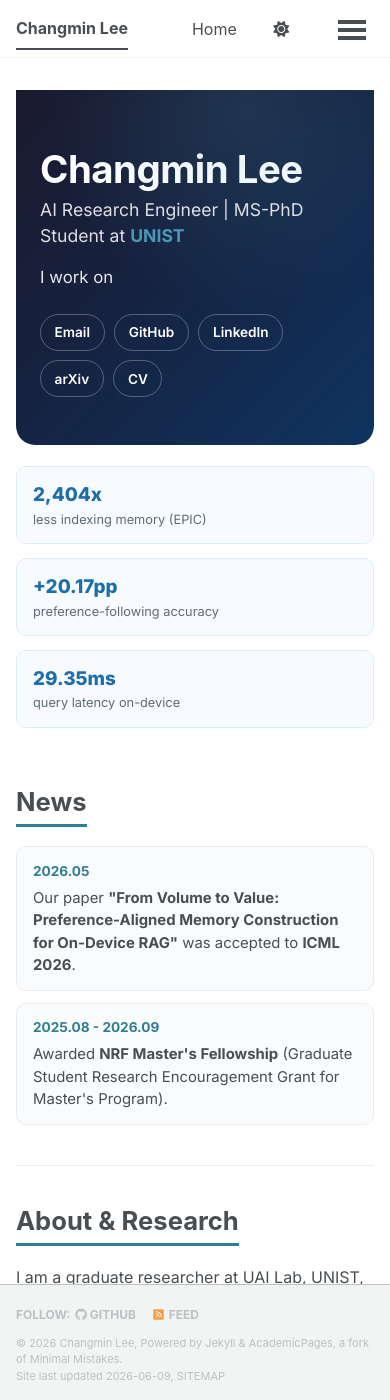
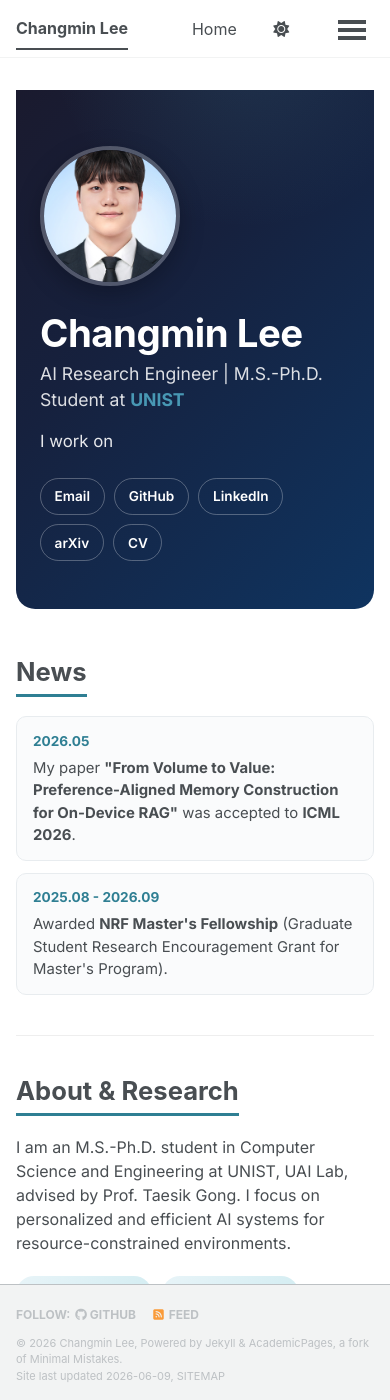
Before and after one commit to CkdalsKong/CkdalsKong.github.io, a Jekyll site: the page built from _pages/about.md, in a window 390 px wide and 1400 px high. Built offline with Jekyll 4.4.1, drawn with Linux system fonts in a browser that asks for light colours; a script bundle is joined from its source files by our own code; library files that are not in the unit come from our copies; some of the changed text lies outside the part shown.

Commit message:
Fix homepage structure and content alignment
- Move EPIC and Transition-Level Memory to Graduate Research section
- Remove EPIC demo and front metrics strip
- Restore profile photo in hero section and update news phrasing to first-person
- Update Transition-Level Memory authors to include Taehwan Park, Jongwon Lee, Taesik Gong
- Correct teaching entries and course codes (CSE351, NOVA508)
- Update experience wording to MS-PhD student and add KNU lab internship
- Remove ICML acceptance from honors and keep fellowship/award items
- Add requested Graduate PBL and LG project entries
- Refresh navigation to match new section structure

Co-authored-by: Cursor <cursoragent@cursor.com>

````diff
--- a/_data/navigation.yml
+++ b/_data/navigation.yml
@@ -14,8 +14,8 @@ main:
   - title: "Publications"
     url: "/#publications"
 
-  - title: "EPIC Demo"
-    url: "/#epic-demo"
+  - title: "Graduate"
+    url: "/#graduate"
 
   - title: "Projects"
     url: "/#projects"
--- a/_includes/footer/custom.html
+++ b/_includes/footer/custom.html
@@ -3,13 +3,6 @@
 <!-- Support for MatJax -->
 <script defer src="https://cdnjs.cloudflare.com/polyfill/v3/polyfill.min.js?features=es6"></script>
 <script defer src="https://cdn.jsdelivr.net/npm/mathjax@3/es5/tex-mml-chtml.js" id="MathJax-script"></script>
-
-<!-- Support for Mermaid -->
-<script type="module">
-    import mermaid from 'https://cdn.jsdelivr.net/npm/mermaid@11/dist/mermaid.esm.min.mjs';
-    mermaid.initialize({startOnLoad:true, theme:'default'});
-    await mermaid.run({querySelector:'code.language-mermaid'});
-</script>
 
 <!-- Scroll reveal animation -->
 <script>
@@ -65,40 +58,6 @@ document.addEventListener("DOMContentLoaded", function () {
       btn.textContent = open ? "Hide Abstract" : "Show Abstract";
     });
   });
-
-  /* EPIC conceptual mini demo */
-  var runDemoBtn = document.getElementById("run-epic-demo");
-  var demoOut = document.getElementById("demo-output");
-  if (runDemoBtn && demoOut) {
-    runDemoBtn.addEventListener("click", function () {
-      var queryEl = document.getElementById("demo-query");
-      var prefEl = document.getElementById("demo-pref");
-      var query = queryEl && queryEl.value ? queryEl.value.trim() : "";
-      var pref = prefEl ? prefEl.value : "concise";
-      if (!query) {
-        demoOut.textContent = "Please enter a query first.";
-        return;
-      }
-
-      var styleHint = {
-        concise: "Return a short and practical answer with 2-3 bullets.",
-        technical: "Return a technical answer with trade-offs and constraints.",
-        budget: "Prioritize affordable options and justify cost/performance."
-      }[pref] || "Return a practical answer.";
-
-      demoOut.textContent =
-        "[EPIC Pipeline]\n" +
-        "1) Query received: " + query + "\n" +
-        "2) Preference signal: " + pref + "\n" +
-        "3) Preference-aligned memory chunks retrieved from compact index\n" +
-        "4) Prompt assembled with user preference + relevant memory\n" +
-        "5) Generation style policy: " + styleHint + "\n\n" +
-        "[Example Response Skeleton]\n" +
-        "- Option A: ...\n" +
-        "- Option B: ...\n" +
-        "- Why this matches preference: ...";
-    });
-  }
 });
 </script>
 
--- a/_pages/about.md
+++ b/_pages/about.md
@@ -8,34 +8,22 @@ redirect_from:
 ---
 
 <section id="home" class="home-section hero-section">
-  <div class="hero-content">
-    <h1>Changmin Lee</h1>
-    <p class="hero-subtitle">AI Research Engineer | MS-PhD Student at <strong>UNIST</strong></p>
-    <p class="typed-wrapper">
-      I work on <span class="typed-text"></span><span class="typed-cursor">|</span>
-    </p>
-    <div class="quick-links">
-      <a class="btn-link" href="mailto:lchm1106@unist.ac.kr">Email</a>
-      <a class="btn-link" href="https://github.com/CkdalsKong" target="_blank" rel="noopener noreferrer">GitHub</a>
-      <a class="btn-link" href="https://www.linkedin.com/in/changmin0lee/" target="_blank" rel="noopener noreferrer">LinkedIn</a>
-      <a class="btn-link" href="https://arxiv.org/abs/2605.18271" target="_blank" rel="noopener noreferrer">arXiv</a>
-      <a class="btn-link" href="/files/CV.pdf">CV</a>
+  <div class="hero-inner">
+    <img class="hero-photo" src="/images/profile.png" alt="Changmin Lee" width="140" height="140"/>
+    <div class="hero-content">
+      <h1>Changmin Lee</h1>
+      <p class="hero-subtitle">AI Research Engineer | M.S.-Ph.D. Student at <strong>UNIST</strong></p>
+      <p class="typed-wrapper">
+        I work on <span class="typed-text"></span><span class="typed-cursor">|</span>
+      </p>
+      <div class="quick-links">
+        <a class="btn-link" href="mailto:lchm1106@unist.ac.kr">Email</a>
+        <a class="btn-link" href="https://github.com/CkdalsKong" target="_blank" rel="noopener noreferrer">GitHub</a>
+        <a class="btn-link" href="https://www.linkedin.com/in/changmin0lee/" target="_blank" rel="noopener noreferrer">LinkedIn</a>
+        <a class="btn-link" href="https://arxiv.org/abs/2605.18271" target="_blank" rel="noopener noreferrer">arXiv</a>
+        <a class="btn-link" href="/files/CV.pdf">CV</a>
+      </div>
     </div>
-  </div>
-</section>
-
-<section class="home-section metric-strip" data-animate>
-  <div class="metric-item">
-    <div class="metric-value">2,404x</div>
-    <div class="metric-label">less indexing memory (EPIC)</div>
-  </div>
-  <div class="metric-item">
-    <div class="metric-value">+20.17pp</div>
-    <div class="metric-label">preference-following accuracy</div>
-  </div>
-  <div class="metric-item">
-    <div class="metric-value">29.35ms</div>
-    <div class="metric-label">query latency on-device</div>
   </div>
 </section>
 
@@ -44,7 +32,7 @@ redirect_from:
   <div class="news-list">
     <div class="news-item">
       <span class="news-date">2026.05</span>
-      <span class="news-text">Our paper <strong>"From Volume to Value: Preference-Aligned Memory Construction for On-Device RAG"</strong> was accepted to <strong>ICML 2026</strong>.</span>
+      <span class="news-text">My paper <strong>"From Volume to Value: Preference-Aligned Memory Construction for On-Device RAG"</strong> was accepted to <strong>ICML 2026</strong>.</span>
     </div>
     <div class="news-item">
       <span class="news-date">2025.08 - 2026.09</span>
@@ -56,7 +44,8 @@ redirect_from:
 <section id="research" class="home-section" data-animate>
   <h2>About & Research</h2>
   <p>
-    I am a graduate researcher at UAI Lab, UNIST, advised by Prof. Taesik Gong. I focus on personalized and efficient AI systems that can run under strict memory and latency constraints.
+    I am an M.S.-Ph.D. student in Computer Science and Engineering at UNIST, UAI Lab, advised by Prof. Taesik Gong.
+    I focus on personalized and efficient AI systems for resource-constrained environments.
   </p>
   <div class="research-tags">
     <span class="research-tag">Personalized AI</span>
@@ -106,8 +95,15 @@ redirect_from:
     </div>
     <button class="pub-abstract-toggle" type="button" data-target="abs-epic">Show Abstract</button>
     <div class="pub-abstract" id="abs-epic">
-      We propose EPIC, a preference-aligned memory construction framework for on-device RAG. Across four benchmarks, EPIC reduces indexing memory by 2,404x, improves preference-following accuracy by 20.17 points, and achieves 33.33x lower retrieval latency over strong baselines.
+      We propose EPIC, a preference-aligned memory construction framework for on-device RAG that selectively retains preference-relevant information and aligns retrieval toward user preferences under tight memory budgets.
     </div>
+  </div>
+
+  <div class="pub-card">
+    <span class="venue-badge venue-workshop">Preprint (Under Preparation)</span>
+    <div class="pub-title">Transition-Level Memory for GUI Agents</div>
+    <div class="pub-authors"><u>Changmin Lee</u>, Taehwan Park, Jongwon Lee, Taesik Gong</div>
+    <div class="pub-note">Transition-aware compact memory construction for mobile GUI agents.</div>
   </div>
 
   <div class="pub-card">
@@ -117,68 +113,22 @@ redirect_from:
   </div>
 
   <div class="pub-card">
-    <span class="venue-badge venue-workshop">Preprint (Under Preparation)</span>
-    <div class="pub-title">Transition-Level Memory for GUI Agents</div>
-    <div class="pub-authors"><u>Changmin Lee</u>, et al.</div>
-    <div class="pub-note">Transition-aware compact memory construction for mobile GUI agents.</div>
-  </div>
-
-  <div class="pub-card">
     <span class="venue-badge venue-workshop">Korean Multimedia Society 2024 (Poster)</span>
     <div class="pub-title">Comparison of Recycling Waste Awareness Performance by Transfer Learning Model</div>
     <div class="pub-authors">Dong-hyuk Kim, <u>Chang-min Lee</u>, et al.</div>
   </div>
 </section>
 
-<section id="epic-demo" class="home-section" data-animate>
-  <h2>EPIC Retrieval Flow</h2>
-  <p class="section-intro">
-    This is a compact representation of how EPIC transforms raw personal data into preference-aligned memory and serves low-latency retrieval for on-device generation.
-  </p>
-
-```mermaid
-flowchart LR
-  rawData[Raw_User_Data] --> select[Preference_Relevance_Filtering]
-  select --> memory[Compact_Preference_Memory]
-  memory --> index[EPIC_FAISS_Index]
-  query[User_Query] --> retrieve[Preference_Aligned_Retrieval]
-  index --> retrieve
-  retrieve --> gen[LLM_Generation]
-  gen --> response[Personalized_Response]
-```
-
-  <div class="demo-card">
-    <h3>Mini Demo (Conceptual)</h3>
-    <p>Type a query and preferred style. The demo shows how a preference-aware memory answer is composed.</p>
-    <div class="demo-grid">
-      <label for="demo-query">Query</label>
-      <input id="demo-query" type="text" placeholder="e.g., Recommend a lightweight laptop for research and coding"/>
-
-      <label for="demo-pref">Preference</label>
-      <select id="demo-pref">
-        <option value="concise">Concise and practical</option>
-        <option value="technical">Technical and detailed</option>
-        <option value="budget">Budget-first</option>
-      </select>
-    </div>
-    <button class="pub-abstract-toggle demo-run-btn" type="button" id="run-epic-demo">Run Demo</button>
-    <pre id="demo-output" class="demo-output">Demo output will appear here.</pre>
-  </div>
-</section>
-
-<section id="projects" class="home-section" data-animate>
-  <h2>Projects (Undergraduate)</h2>
+<section id="graduate" class="home-section" data-animate>
+  <h2>Graduate Research</h2>
   <div class="project-grid">
     <div class="project-card">
       <h3>EPIC</h3>
-      <p>Preference-aligned memory construction for efficient on-device RAG under strict resource constraints.</p>
-      <div class="project-result">
-        <span class="result-value">2,404x</span> lower indexing memory, <span class="result-value">+20.17pp</span> preference-following accuracy, <span class="result-value">29.35ms/query</span> on-device latency.
-      </div>
+      <p>Preference-aligned memory construction for efficient on-device RAG.</p>
       <div class="project-tags">
         <span class="project-tag">RAG</span>
         <span class="project-tag">On-Device AI</span>
-        <span class="project-tag">Memory</span>
+        <span class="project-tag">ICML 2026</span>
       </div>
       <div class="pub-links">
         <a class="pub-btn" href="https://arxiv.org/abs/2605.18271" target="_blank" rel="noopener noreferrer">arXiv</a>
@@ -195,6 +145,21 @@ flowchart LR
       </div>
     </div>
     <div class="project-card">
+      <h3>LG Electronics HS Future Technology Project</h3>
+      <p>Developed a personalized model algorithm using Mixture-of-Experts (MoE) for user-specific adaptation.</p>
+      <div class="project-tags">
+        <span class="project-tag">MoE</span>
+        <span class="project-tag">Personalization</span>
+        <span class="project-tag">Jun. 2025 - Sep. 2025</span>
+      </div>
+    </div>
+  </div>
+</section>
+
+<section id="projects" class="home-section" data-animate>
+  <h2>Projects (Undergraduate)</h2>
+  <div class="project-grid">
+    <div class="project-card">
       <h3>MCTCheXFormer</h3>
       <p>Hybrid CNN-Transformer model for multi-label chest X-ray classification using multi-class token refinement.</p>
       <div class="project-tags">
@@ -203,21 +168,59 @@ flowchart LR
       </div>
     </div>
     <div class="project-card">
-      <h3>Smart Table Clock (Undergraduate)</h3>
-      <p>Built an Arduino-based smart table clock with LCD widgets, Daegu bus API integration, and Wi-Fi web control.</p>
+      <h3>Recycling Waste Recognition</h3>
+      <p>Compared YOLOv8, YOLOv9, and RT-DETR for recycling waste awareness; presented as a poster at the Korean Multimedia Society.</p>
+      <div class="project-tags">
+        <span class="project-tag">Computer Vision</span>
+        <span class="project-tag">Transfer Learning</span>
+      </div>
+    </div>
+    <div class="project-card">
+      <h3>Smart Table Clock</h3>
+      <p>Arduino-based smart table clock with LCD widgets, Daegu bus API integration, and Wi-Fi web control.</p>
       <div class="project-tags">
         <span class="project-tag">Arduino</span>
         <span class="project-tag">IoT</span>
-        <span class="project-tag">Web API</span>
       </div>
     </div>
     <div class="project-card">
-      <h3>Remote File Explorer (Undergraduate)</h3>
-      <p>Developed a terminal-based remote file transfer and browsing system in C with Linux-style file commands and curses UI.</p>
+      <h3>Remote File Explorer</h3>
+      <p>Terminal-based remote file transfer and browsing system in C with Linux-style commands and curses UI.</p>
       <div class="project-tags">
         <span class="project-tag">C</span>
         <span class="project-tag">Systems</span>
-        <span class="project-tag">Linux</span>
+      </div>
+    </div>
+  </div>
+</section>
+
+<section id="pbl" class="home-section" data-animate>
+  <h2>PBL (Graduate)</h2>
+  <div class="project-grid">
+    <div class="project-card">
+      <h3>AI Novatus — Cutting Tool Dynamic Characteristics</h3>
+      <p>Built a model to predict dynamic characteristics of machining tools from cutting-process images (PBL, AI Novatus).</p>
+      <div class="project-tags">
+        <span class="project-tag">AI Novatus</span>
+        <span class="project-tag">Computer Vision</span>
+        <span class="project-tag">Manufacturing</span>
+      </div>
+    </div>
+    <div class="project-card">
+      <h3>Strawberry Smart Farm — Growth Cycle Prediction</h3>
+      <p>Developed a model to classify strawberry growth stages for smart-farm cultivation management.</p>
+      <div class="project-tags">
+        <span class="project-tag">Smart Agriculture</span>
+        <span class="project-tag">Classification</span>
+      </div>
+    </div>
+    <div class="project-card">
+      <h3>LG PBL — Vacuum Cleaner Personalization Pipeline</h3>
+      <p>Designed and implemented a personalization pipeline for LG vacuum cleaner user scenarios (LG PBL).</p>
+      <div class="project-tags">
+        <span class="project-tag">LG PBL</span>
+        <span class="project-tag">Personalization</span>
+        <span class="project-tag">Pipeline</span>
       </div>
     </div>
   </div>
@@ -227,16 +230,12 @@ flowchart LR
   <h2>Teaching</h2>
   <div class="teaching-list">
     <div class="teaching-item">
-      <div class="teaching-course">Teaching Assistant - Computer Networks (CSE)</div>
-      <div class="teaching-note">Supported course operations, grading, and student communication.</div>
+      <div class="teaching-course">Teaching Assistant — Computer Networks (CSE351)</div>
+      <div class="teaching-note">Fall 2025 (2nd semester). Supported course operations, grading, and student communication.</div>
     </div>
     <div class="teaching-item">
-      <div class="teaching-course">Teaching Assistant - On-Device AI for Smart Manufacturing</div>
-      <div class="teaching-note">Supported project-based activities and AI deployment practice.</div>
-    </div>
-    <div class="teaching-item">
-      <div class="teaching-course">Teaching Assistant - NOVA 508</div>
-      <div class="teaching-note">Assisted graduate-level hands-on AI course operation.</div>
+      <div class="teaching-course">Teaching Assistant — On-Device AI for Smart Manufacturing (NOVA508)</div>
+      <div class="teaching-note">Supported project-based activities and on-device AI deployment practice.</div>
     </div>
   </div>
 </section>
@@ -248,14 +247,21 @@ flowchart LR
       <div class="timeline-dot"></div>
       <div class="timeline-date">Mar. 2025 - Present</div>
       <div class="timeline-content">
-        <strong>Graduate Researcher</strong> - UAI Lab, UNIST
+        <strong>M.S.-Ph.D. Student</strong> — UAI Lab, UNIST
       </div>
     </div>
     <div class="timeline-item">
       <div class="timeline-dot"></div>
       <div class="timeline-date">Jan. 2025 - Dec. 2025</div>
       <div class="timeline-content">
-        <strong>Lab Manager</strong> - UAI Lab, UNIST
+        <strong>Lab Manager</strong> — UAI Lab, UNIST
+      </div>
+    </div>
+    <div class="timeline-item">
+      <div class="timeline-dot"></div>
+      <div class="timeline-date">Dec. 2023 - Sep. 2024</div>
+      <div class="timeline-content">
+        <strong>Undergraduate Research Assistant</strong> — Pattern Recognition &amp; Machine Intelligence Lab, Kyungpook National University
       </div>
     </div>
   </div>
@@ -271,37 +277,8 @@ flowchart LR
     </div>
     <div class="timeline-item">
       <div class="timeline-dot"></div>
-      <div class="timeline-date">2026</div>
-      <div class="timeline-content">Paper accepted to <strong>ICML 2026</strong></div>
-    </div>
-    <div class="timeline-item">
-      <div class="timeline-dot"></div>
       <div class="timeline-date">2024</div>
-      <div class="timeline-content">Excellence Award, Undergraduate Research Support Program</div>
-    </div>
-  </div>
-</section>
-
-<section id="pbl" class="home-section" data-animate>
-  <h2>PBL and Graduate Projects</h2>
-  <div class="project-grid">
-    <div class="project-card">
-      <h3>AI Novatus / PBL Projects (Graduate)</h3>
-      <p>Industry-academic and project-based work completed during graduate studies, separated from undergraduate project portfolio.</p>
-      <div class="project-tags">
-        <span class="project-tag">PBL</span>
-        <span class="project-tag">Industry-Academic</span>
-        <span class="project-tag">Graduate</span>
-      </div>
-    </div>
-    <div class="project-card">
-      <h3>Human-Centered Hyper-Personalized Agent</h3>
-      <p>Graduate-stage research direction integrating multimodal sensing, personalized RAG, and lightweight memory mechanisms for real-world assistant scenarios.</p>
-      <div class="project-tags">
-        <span class="project-tag">Graduate</span>
-        <span class="project-tag">Agent</span>
-        <span class="project-tag">On-Device</span>
-      </div>
+      <div class="timeline-content">Excellence Award, Undergraduate Research Support Program (Convergent Medical Scientist Training Program)</div>
     </div>
   </div>
 </section>
--- a/assets/css/main.scss
+++ b/assets/css/main.scss
@@ -109,6 +109,23 @@ body {
   position: relative;
   overflow: hidden;
 
+  .hero-inner {
+    display: flex;
+    align-items: center;
+    gap: 1.5rem;
+    flex-wrap: wrap;
+  }
+
+  .hero-photo {
+    width: 140px;
+    height: 140px;
+    border-radius: 50%;
+    object-fit: cover;
+    border: 4px solid rgba(255, 255, 255, 0.25);
+    box-shadow: 0 8px 24px rgba(0, 0, 0, 0.25);
+    flex-shrink: 0;
+  }
+
   &::before {
     content: "";
     position: absolute;
@@ -156,32 +173,6 @@ body {
   color: #5f6b77;
 }
 
-.metric-strip {
-  border-bottom: none;
-  display: grid;
-  grid-template-columns: repeat(3, minmax(0, 1fr));
-  gap: 0.85rem;
-  padding-top: 0.8rem;
-  padding-bottom: 1.2rem;
-}
-
-.metric-item {
-  background: #f7fbff;
-  border: 1px solid #dcebfa;
-  border-radius: 10px;
-  padding: 0.9rem 1rem;
-}
-
-.metric-value {
-  font-size: 1.18rem;
-  font-weight: 800;
-  color: #1e6ea9;
-}
-
-.metric-label {
-  font-size: 0.8rem;
-  color: #5f6b77;
-}
 
 .btn-link {
   display: inline-flex;
@@ -373,55 +364,6 @@ body {
   cursor: pointer;
 }
 
-.demo-run-btn {
-  margin-top: 0.8rem;
-}
-
-.demo-card {
-  margin-top: 0.9rem;
-  border: 1px solid #dce8f3;
-  border-radius: 10px;
-  background: #f9fcff;
-  padding: 1rem;
-
-  h3 {
-    margin-top: 0;
-  }
-}
-
-.demo-grid {
-  display: grid;
-  grid-template-columns: 100px 1fr;
-  gap: 0.55rem 0.7rem;
-  align-items: center;
-
-  input,
-  select {
-    width: 100%;
-    border: 1px solid #cfd8e3;
-    border-radius: 8px;
-    background: #fff;
-    padding: 0.5rem 0.65rem;
-    font-size: 0.88rem;
-  }
-
-  label {
-    font-size: 0.84rem;
-    font-weight: 700;
-    color: #536273;
-  }
-}
-
-.demo-output {
-  margin-top: 0.8rem;
-  border-radius: 8px;
-  background: #0e1b2b;
-  color: #d9e6f3;
-  padding: 0.75rem;
-  font-size: 0.8rem;
-  line-height: 1.55;
-  white-space: pre-wrap;
-}
 
 .pub-abstract {
   margin-top: 0.6rem;
@@ -689,39 +631,6 @@ body {
 
 /* ===== Dark theme adjustments ===== */
 @media (prefers-color-scheme: dark) {
-  .metric-item,
-  .demo-card {
-    background: #1a1a2e;
-    border-color: #2a3950;
-  }
-
-  .metric-value {
-    color: #8fc8ff;
-  }
-
-  .metric-label,
-  .section-intro {
-    color: #a3b3c5;
-  }
-
-  .demo-grid {
-    input,
-    select {
-      background: #121d2d;
-      border-color: #334358;
-      color: #d8e4f2;
-    }
-
-    label {
-      color: #b9c7d8;
-    }
-  }
-
-  .demo-output {
-    background: #0a1220;
-    color: #cdd9e8;
-  }
-
   .news-item,
   .edu-card,
   .teaching-item,
@@ -783,12 +692,9 @@ body {
 }
 
 @media (max-width: 700px) {
-  .metric-strip {
-    grid-template-columns: 1fr;
-  }
-
-  .demo-grid {
-    grid-template-columns: 1fr;
+  .hero-section .hero-inner {
+    flex-direction: column;
+    align-items: flex-start;
   }
 
   .news-item {
````
